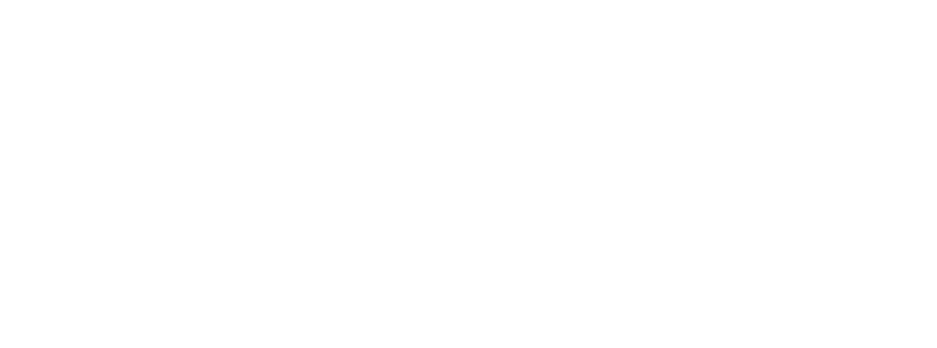
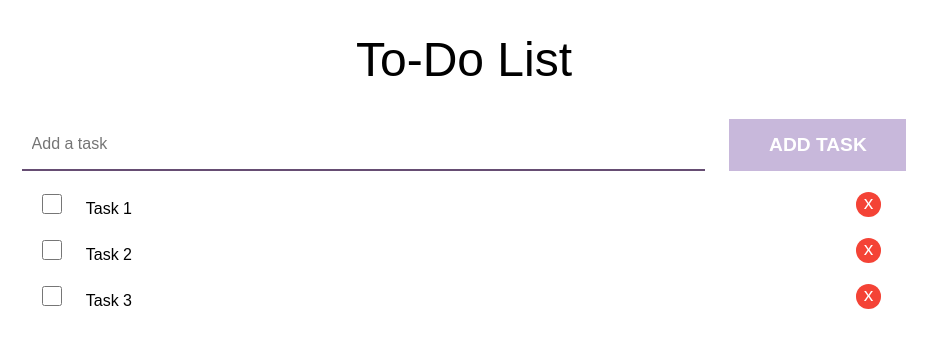
Before and after one commit to denamyte/Hyperskill_Frontend_06_To-Do_List, a plain HTML site: page To-Do List (JavaScript)/task/src/index.html in a window 1280 px wide. Shown: the whole page, without its empty margins (176-1113 px from the left). Drawn offline with Linux system fonts and the light colour scheme.

Commit message:
2023-12-12: Stage 1/4

```diff
--- a/To-Do List (JavaScript)/Job's done/task-info.yaml
+++ b/To-Do List (JavaScript)/Job's done/task-info.yaml
@@ -179,6 +179,6 @@
           await new TodoTest().runTests()
       }, 30000)
     learner_created: false
-feedback_link: https://hyperskill.org/projects/183/stages/929/implement#comment
+feedback_link: https://hyperskill.org/learn/step/13196#comment
 status: Unchecked
 record: -1
--- a/To-Do List (JavaScript)/Keep in memory/task-info.yaml
+++ b/To-Do List (JavaScript)/Keep in memory/task-info.yaml
@@ -223,6 +223,6 @@
       }, 30000)
 
     learner_created: false
-feedback_link: https://hyperskill.org/projects/183/stages/930/implement#comment
+feedback_link: https://hyperskill.org/learn/step/13197#comment
 status: Unchecked
 record: -1
--- a/To-Do List (JavaScript)/New tasks/task-info.yaml
+++ b/To-Do List (JavaScript)/New tasks/task-info.yaml
@@ -144,6 +144,6 @@
           await new TodoTest().runTests()
       }, 30000)
     learner_created: false
-feedback_link: https://hyperskill.org/projects/183/stages/928/implement#comment
+feedback_link: https://hyperskill.org/learn/step/13195#comment
 status: Unchecked
 record: -1
--- /dev/null
+++ b/To-Do List (JavaScript)/task/src/css/style.css
@@ -0,0 +1,66 @@
+body {
+    font-family: sans-serif;
+}
+
+h1 {
+    text-align: center;
+    font-weight: normal;
+    font-size: 3em;
+}
+
+main {
+    width: 70%;
+    margin: 0 auto;
+}
+
+#add-area {
+    display: flex;
+    justify-content: space-between;
+}
+
+#input-task {
+    display: inline-block;
+    width: 75%;
+    font-size: 1em;
+    padding: 0 10px;
+    border: none;
+    border-bottom: 2px solid #664d73;
+}
+
+#add-task-button {
+    width: 20%;
+    font-weight: bold;
+    border: none;
+    font-size: 1.2em;
+    padding: 15px 0;
+    background-color: #c8b8db;
+    color: white;
+}
+
+#task-list {
+    padding: 0;
+    list-style: none;
+}
+
+.check {
+    display: inline-block;
+    width: 1.5em;
+    height: 1.5em;
+    margin: 2px 20px 3px 5px;
+}
+
+#task-list li {
+    padding: 5px;
+    margin: 10px;
+}
+
+.delete-btn {
+    font-size: 1.2em;
+    padding: 0 8px 3px;
+    margin: 0 10px;
+    border-radius: 50%;
+    border: 0;
+    background-color: #f44336;
+    color: white;
+    float: right;
+}
--- a/To-Do List (JavaScript)/task/src/index.html
+++ b/To-Do List (JavaScript)/task/src/index.html
@@ -2,9 +2,34 @@
 <html lang="en">
 <head>
     <meta charset="UTF-8">
-    <title>Document</title>
+    <link rel="stylesheet" href="css/style.css">
+    <title>To-Do List</title>
+
 </head>
 <body>
-
+    <main>
+        <h1>To-Do List</h1>
+        <div id="add-area">
+            <input id="input-task" type="text" placeholder="Add a task">
+            <button id="add-task-button">ADD TASK</button>
+        </div>
+        <ul id="task-list">
+            <li>
+                <input class="check" type="checkbox">
+                <span class="task">Task 1</span>
+                <button class="delete-btn">x</button>
+            </li>
+            <li>
+                <input class="check" type="checkbox">
+                <span class="task">Task 2</span>
+                <button class="delete-btn">x</button>
+            </li>
+            <li>
+                <input class="check" type="checkbox">
+                <span class="task">Task 3</span>
+                <button class="delete-btn">x</button>
+            </li>
+        </ul>
+    </main>
 </body>
 </html>
--- a/course-remote-info.yaml
+++ b/course-remote-info.yaml
@@ -3,11 +3,11 @@
   ide_files: https://cogniterra.org/media/attachments/lesson/25551/additional_files.json
   is_template_based: false
   use_ide: true
-update_date: "Thu, 01 Jan 1970 00:00:00 UTC"
+update_date: "Mon, 11 Dec 2023 18:52:34 UTC"
 stages:
   - id: 927
     step: 13194
-    is_completed: false
+    is_completed: true
   - id: 928
     step: 13195
     is_completed: false
```
Also changed, not shown: To-Do List (JavaScript)/Everyone's a designer these days/task-info.yaml (+8 -2 lines).
